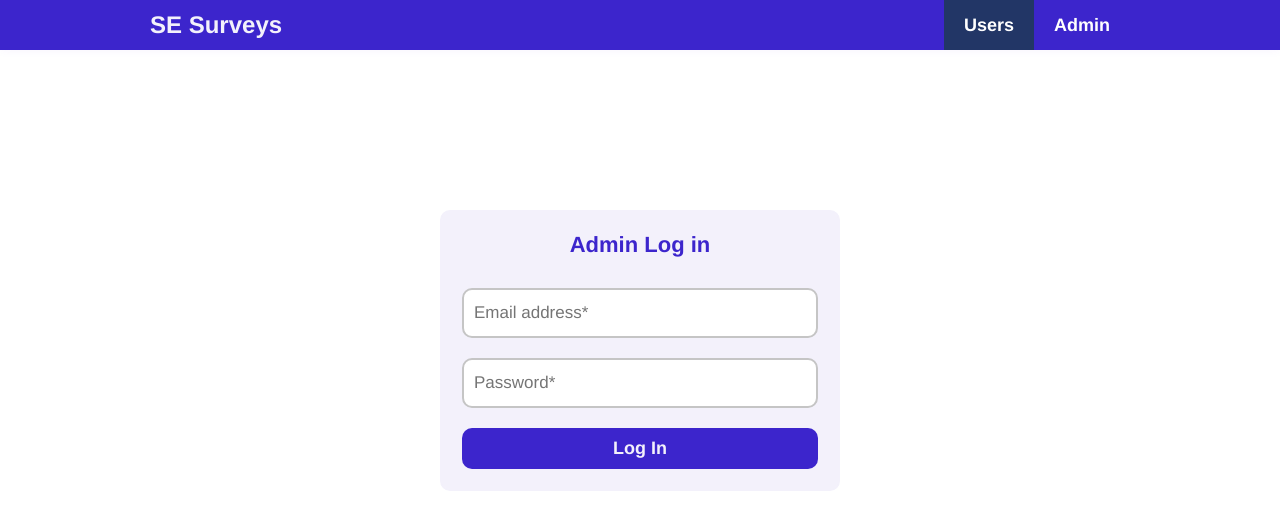
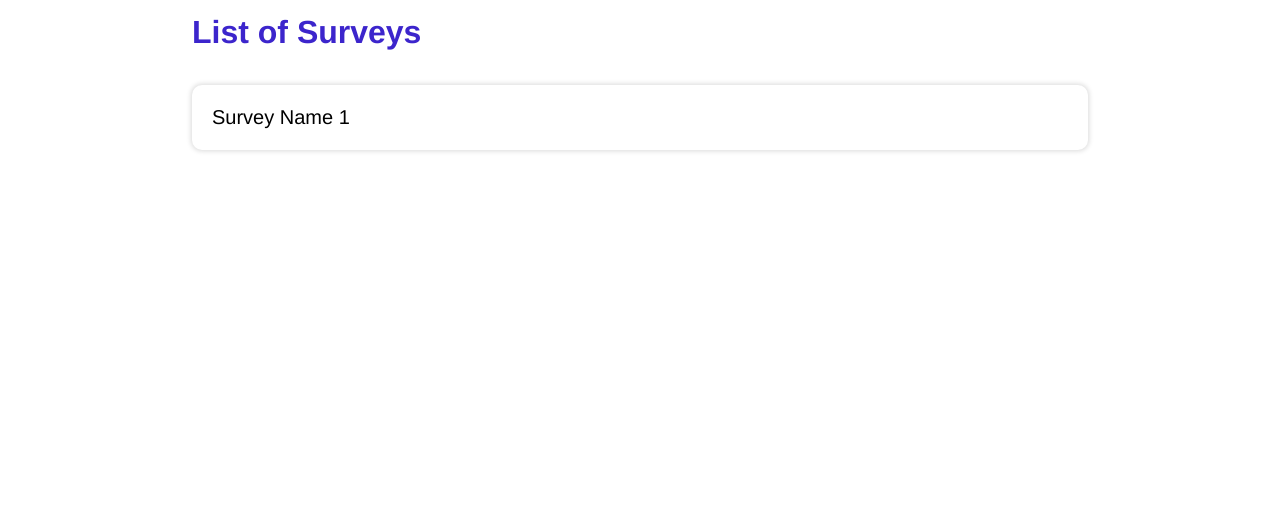
Before and after one commit to stephanelle-rachwan/Survey-Builder-FE, a React (Create React App) app: page / in a window 1280 px wide. Shown: the top 530 px of the page. Built offline with nearby package versions, Linux system fonts and the light colour scheme.

Commit message:
creating the DisplaySurveyName component

```diff
--- a/src/App.js
+++ b/src/App.js
@@ -9,9 +9,9 @@ import AddQuestions from "./components/AddQuestions";
 function App() {
   return (
     <div>
-      <Nav />
-      <Login />
-      {/* <DisplaySurvey /> */}
+      {/* <Nav /> */}
+      {/* <Login /> */}
+      <DisplaySurvey />
       {/* <SurveyQuestions /> */}
       {/* <AddSurvey /> */}
       {/* <AddQuestions /> */}
--- a/src/components/DisplaySurvey.js
+++ b/src/components/DisplaySurvey.js
@@ -1,16 +1,11 @@
 import React from "react";
+import DisplaySurveyName from "./DisplaySurveyName";
 
 const DisplaySurvey = () => {
   return (
     <section className="surveys-displayed">
       <h1 className="survey-title">List of Surveys</h1>
-      <p className="survey-name">Survey Name 1</p>
-      <p className="survey-name">Survey Name 2</p>
-      <p className="survey-name">Survey Name 3</p>
-      <p className="survey-name">Survey Name 5</p>
-      <p className="survey-name">Survey Name 6</p>
-      <p className="survey-name">Survey Name 7</p>
-      <p className="survey-name">Survey Name 8</p>
+      <DisplaySurveyName />
     </section>
   );
 };
--- /dev/null
+++ b/src/components/DisplaySurveyName.js
@@ -0,0 +1,7 @@
+import React from "react";
+
+const DisplaySurveyName = () => {
+  return <p className="survey-name">Survey Name 1</p>;
+};
+
+export default DisplaySurveyName;
```
